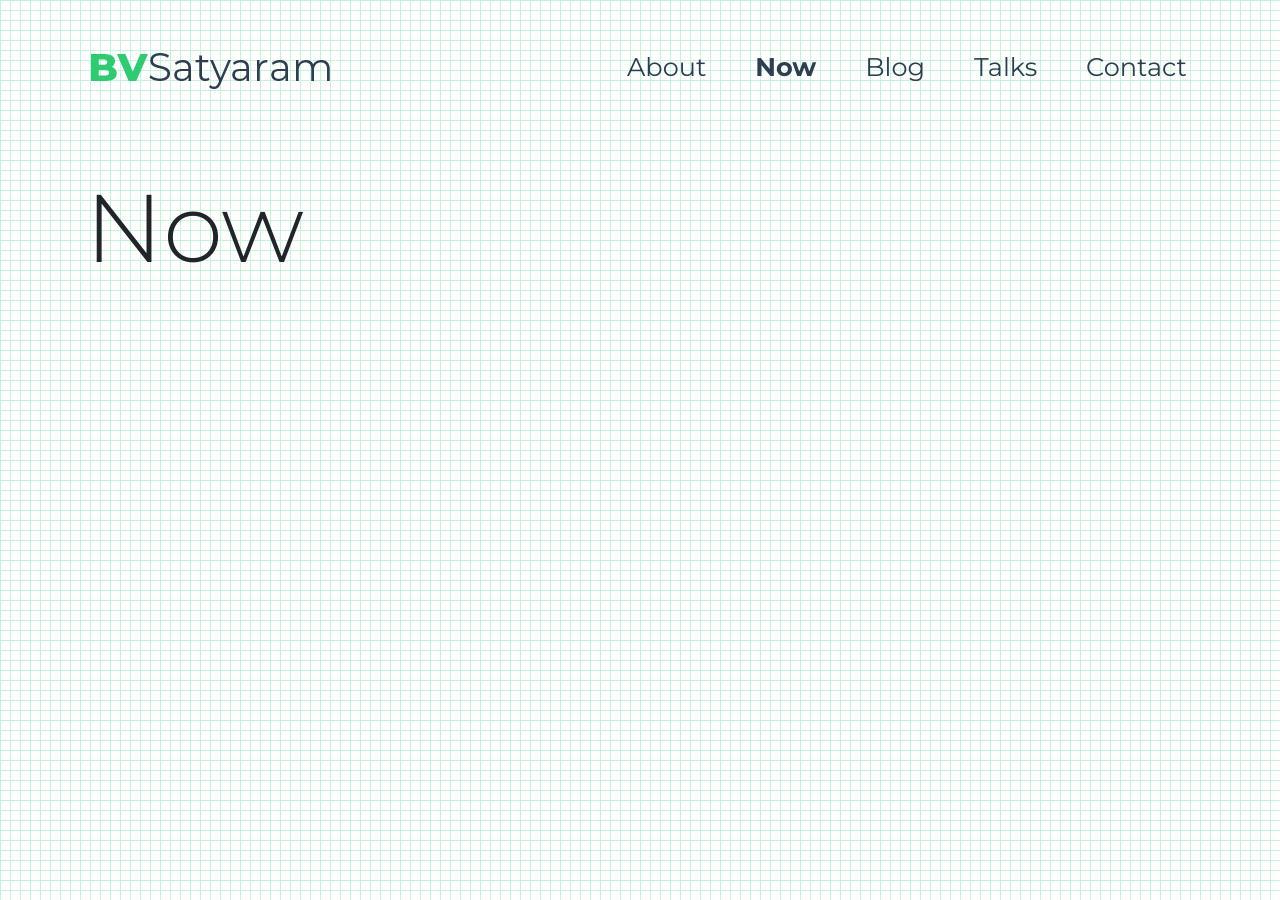
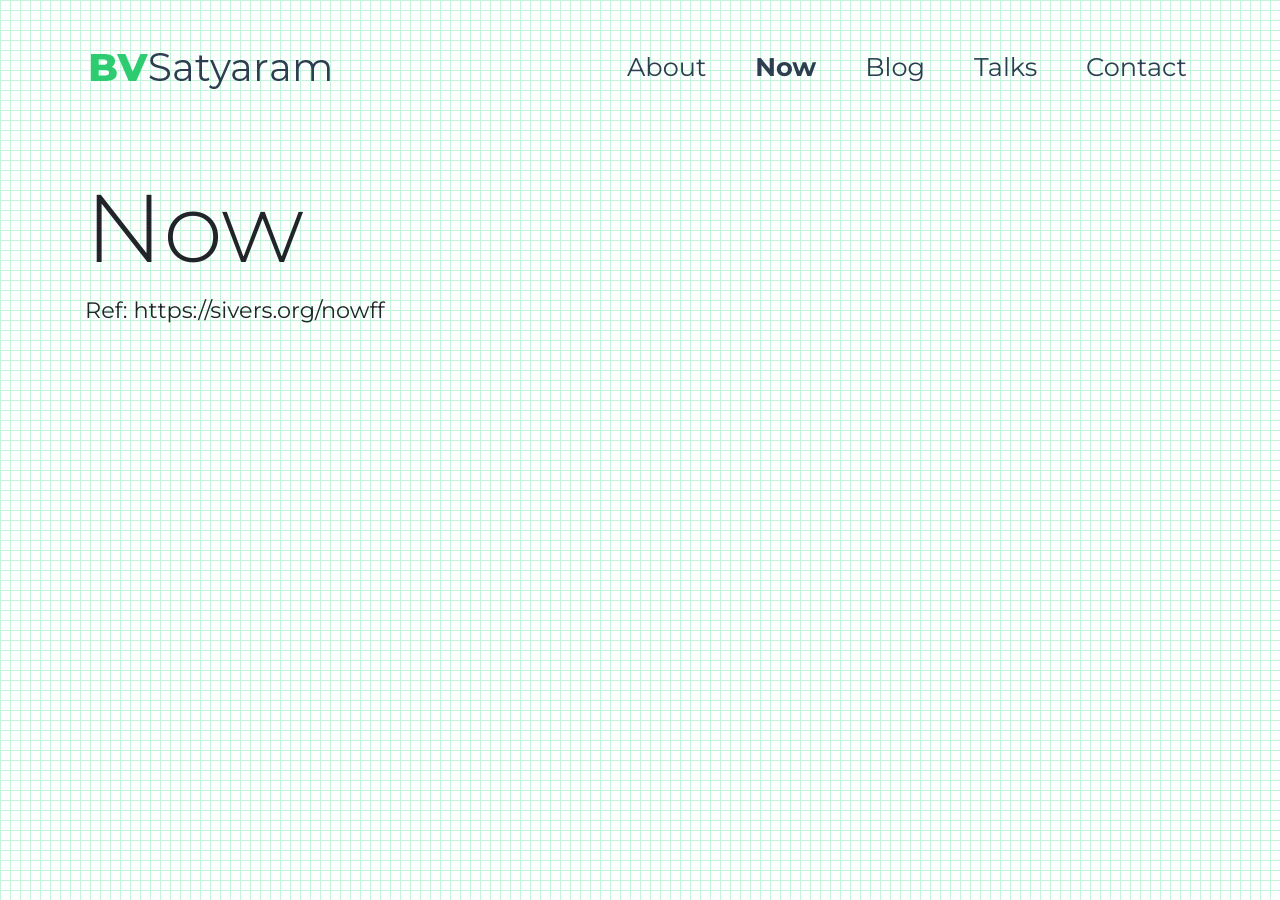
Before and after one commit to bvsatyaram/bvsatyaram.github.io, a Jekyll site: the page built from now.html, in a window 1280 px wide. Built offline with Jekyll 4.4.1, drawn with Linux system fonts in a browser that asks for light colours; some of the changed lines change nothing that is shown.

Commit message:
Add placeholder text to Now page

```diff
--- a/now.html
+++ b/now.html
@@ -5,3 +5,5 @@ permalink: /now/
 ---
 
 <h1 class="display-1">Now</h1>
+
+Ref: https://sivers.org/nowff
```
